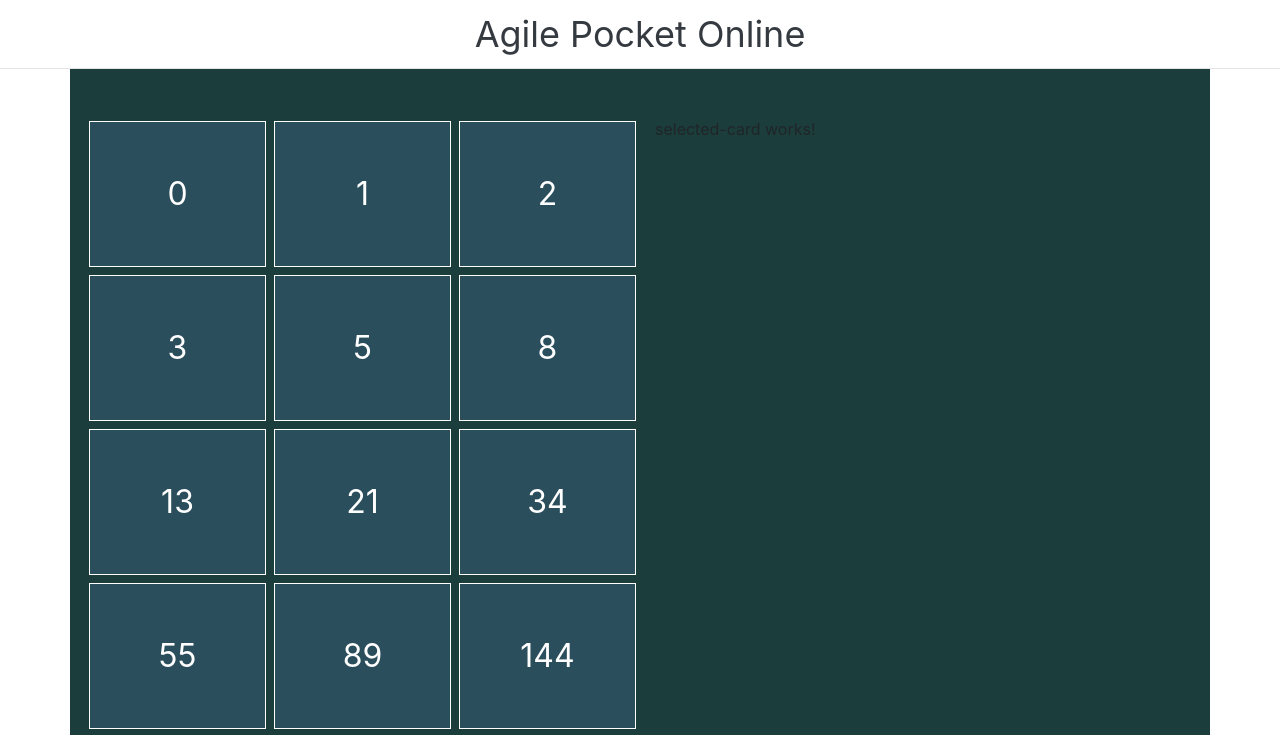
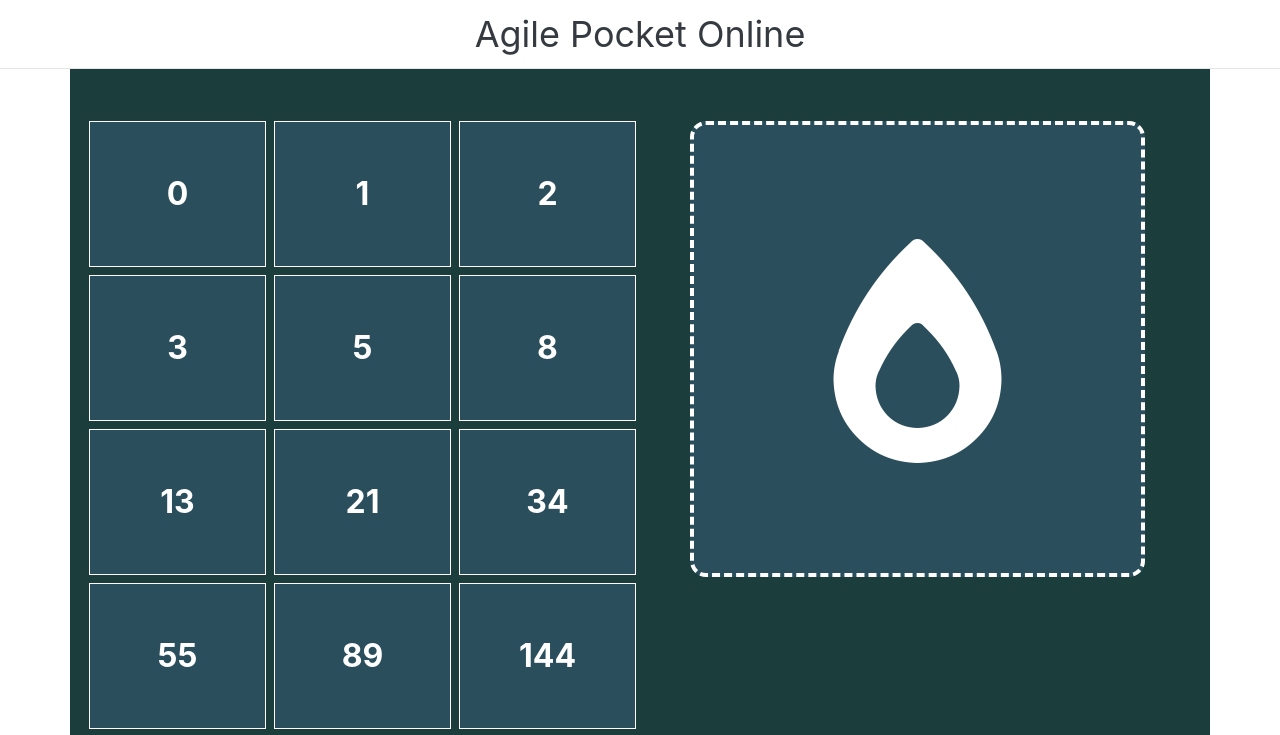
Before and after one commit to manuelguarniz/agile-pocket-online, an Angular app: page / in a window 1280 px wide. Shown: the top 735 px of the page. Built offline with nearby package versions, Linux system fonts and the light colour scheme.

Commit message:
diseño re las tarjetas seleccionadas

```diff
--- a/src/app/components/cards/list-card/list-card.component.css
+++ b/src/app/components/cards/list-card/list-card.component.css
@@ -7,4 +7,5 @@
   text-align: center;
   font-size: xx-large;
   cursor: pointer;
+  font-weight: bold;
 }
--- a/src/app/components/cards/selected-card/selected-card.component.css
+++ b/src/app/components/cards/selected-card/selected-card.component.css
@@ -0,0 +1,15 @@
+.agile-card-selected {
+  background: #2a4e5c;
+  border-color: #ffffff;
+  border-style: dashed;
+  border-width: 0.3rem;
+  border-radius: 1rem;
+  color: #ffffff;
+  text-align: center;
+  font-size: xx-large;
+  cursor: pointer;
+  line-height: 22rem
+}
+.agile-card-selected i.fas {
+  vertical-align: middle;
+}
--- a/src/app/components/cards/selected-card/selected-card.component.html
+++ b/src/app/components/cards/selected-card/selected-card.component.html
@@ -1 +1,7 @@
-<p>selected-card works!</p>
+<div class="row justify-content-center">
+  <div class="col-10 px-0">
+    <div class="agile-card-selected m-1 py-5">
+      <i class="fas fa-burn fa-7x"></i>
+    </div>
+  </div>
+</div>
```
